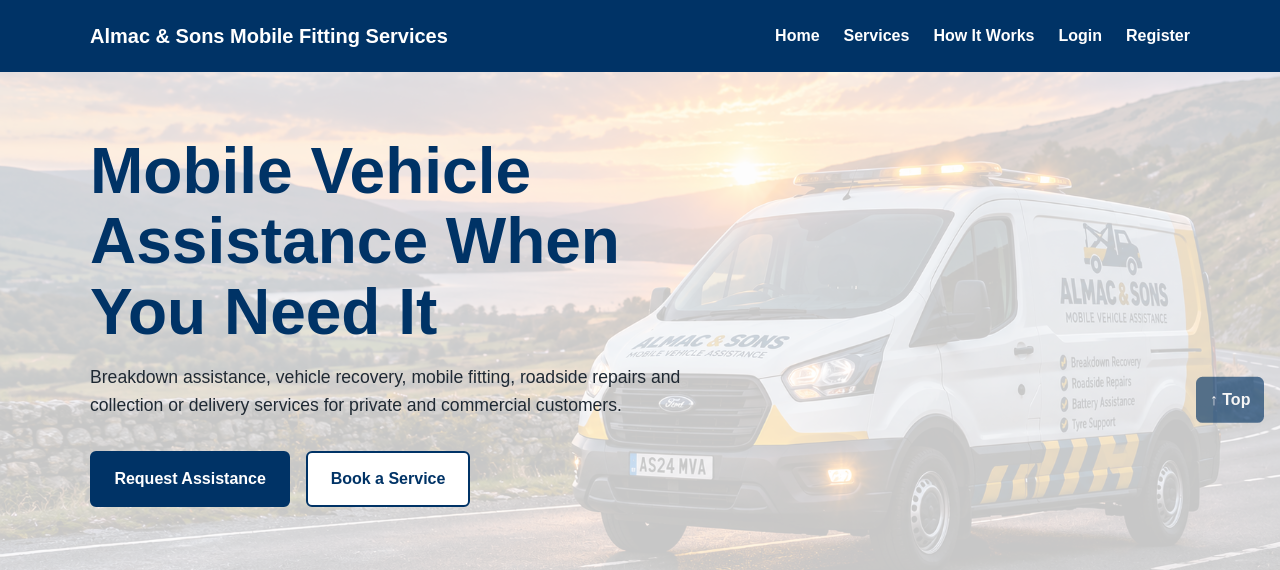
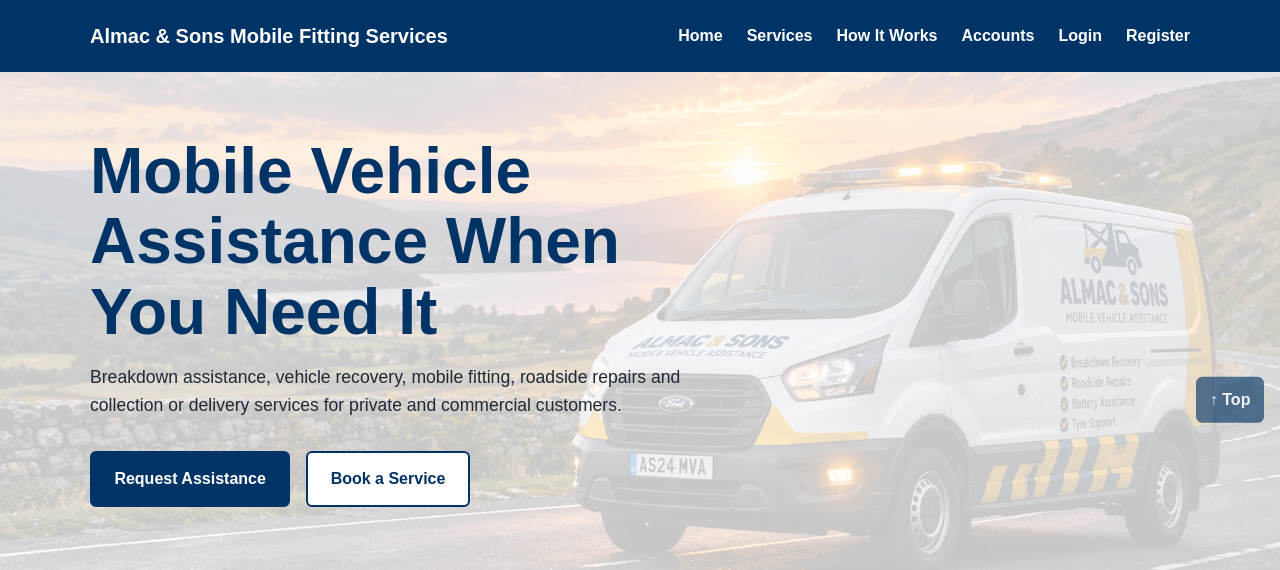
Before and after one commit to Reme65/almac-and-sons-mobile-fitting-services, a Django app: page / in a window 1280 px wide. Shown: the top 570 px of the page. Run offline with Django 5.2, Linux system fonts and the light colour scheme.

Commit message:
Add customer accounts link to homepage navigation

```diff
--- a/templates/index.html
+++ b/templates/index.html
@@ -30,15 +30,15 @@
                 <li>
                     <a href="{% url 'home' %}" aria-current="page">Home</a>
                 </li>
-
                 <li>
                     <a href="#services">Services</a>
                 </li>
-
                 <li>
                     <a href="#how-it-works">How It Works</a>
                 </li>
-
+                <li>
+                    <a href="{% url 'dashboard' %}">Accounts</a>
+                </li>
             {% if user.is_authenticated %}
                 <li>
                     <form method="post" action="{% url 'logout' %}">
@@ -51,7 +51,6 @@
                   <a href="{% url 'login' %}">Login</a>
                 </li>
             {% endif %}
-
                 <li>
                     <a href="{% url 'register' %}">Register</a>
                 </li>
```
